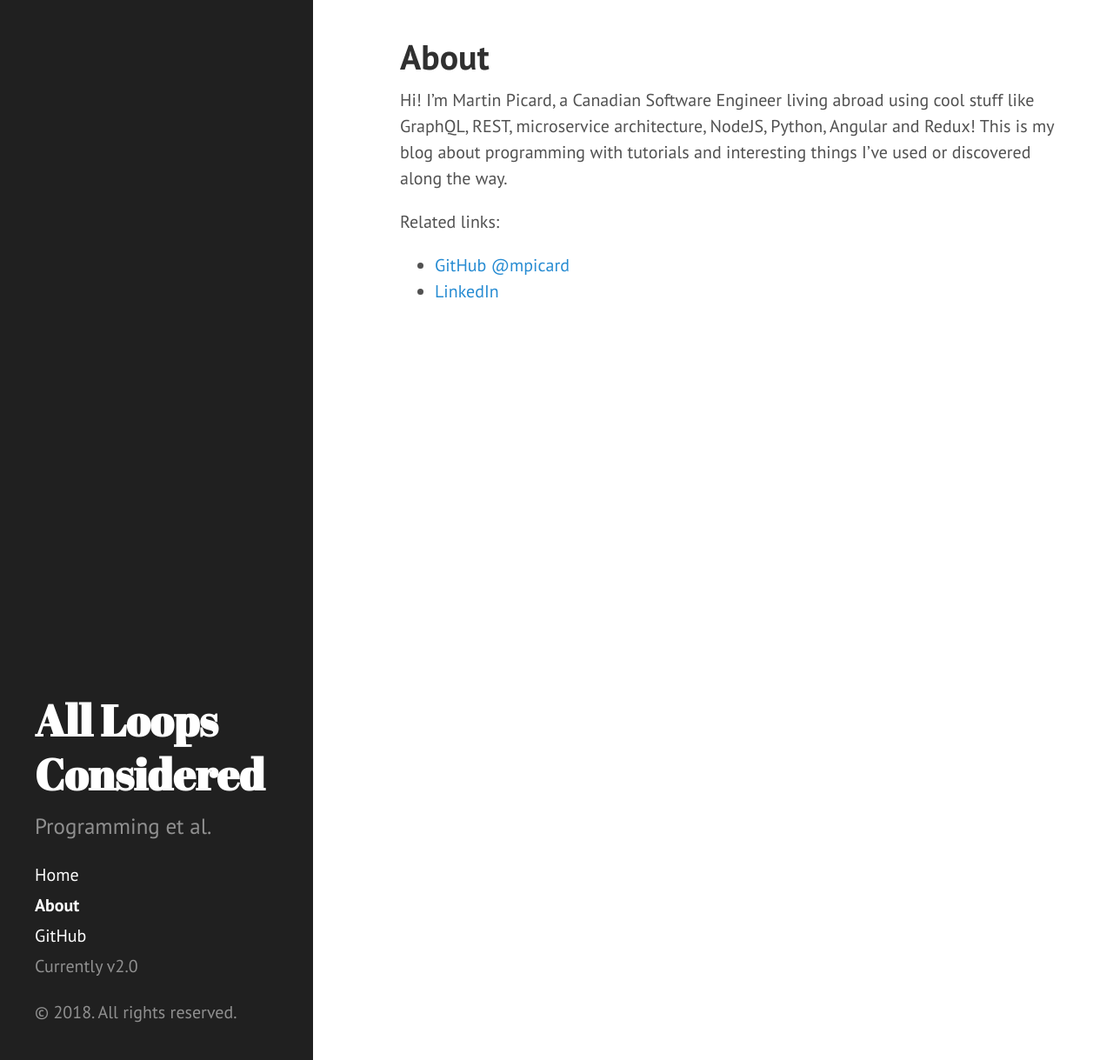
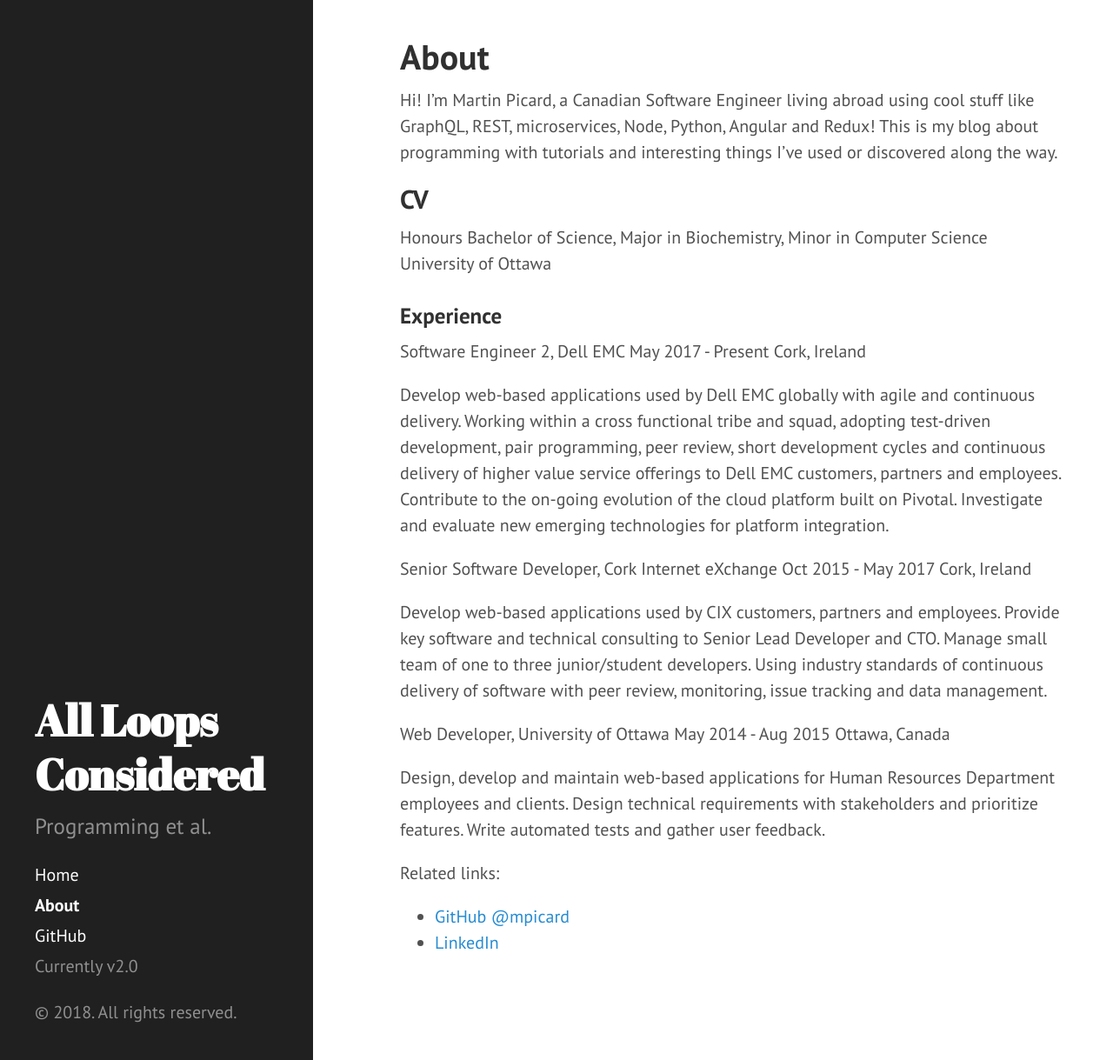
Before and after one commit to mpicard/mpicard.github.io, a Jekyll site: the page built from about.md, in a window 1280 px wide and 1219 px high. Shown: the whole window at 87% size. Built offline with Jekyll 4.4.1, drawn with Linux system fonts in a browser that asks for light colours; comment, search, counter and statistics services are not loaded.

Commit message:
Fix urls and update about me

```diff
--- a/about.md
+++ b/about.md
@@ -3,7 +3,33 @@ layout: page
 title: About
 ---
 
-Hi! I'm Martin Picard, a Canadian Software Engineer living abroad using cool stuff like GraphQL, REST, microservice architecture, NodeJS, Python, Angular and Redux! This is my blog about programming with tutorials and interesting things I've used or discovered along the way.
+Hi! I'm Martin Picard, a Canadian Software Engineer living abroad using cool stuff like GraphQL, REST, microservices, Node, Python, Angular and Redux! This is my blog about programming with tutorials and interesting things I've used or discovered along the way.
+
+## CV
+
+Honours Bachelor of Science, Major in Biochemistry, Minor in
+Computer Science
+University of Ottawa
+
+### Experience
+
+Software Engineer 2, Dell EMC
+May 2017 - Present
+Cork, Ireland
+
+Develop web-based applications used by Dell EMC globally with agile and continuous delivery. Working within a cross functional tribe and squad,  adopting test-driven development, pair programming, peer review, short development cycles and continuous delivery of higher value service offerings to Dell EMC customers, partners and employees. Contribute to the on-going evolution of the cloud platform built on Pivotal. Investigate and  evaluate new emerging technologies for platform integration.
+
+Senior Software Developer, Cork Internet eXchange
+Oct 2015 - May 2017
+Cork, Ireland
+
+Develop web-based applications used by CIX customers, partners and employees. Provide key software and technical consulting to Senior Lead Developer and CTO. Manage small team of one to three junior/student developers. Using industry standards of continuous delivery of software with peer review, monitoring, issue tracking and data management.
+
+Web Developer, University of Ottawa
+May 2014 - Aug 2015
+Ottawa, Canada
+
+Design, develop and maintain web-based applications for Human Resources Department employees and clients. Design technical requirements with stakeholders and prioritize features. Write automated tests and gather user feedback.
 
 Related links:
 
```
Also changed, not shown: _posts/2018-07-07-angular-remote-lazy-loading.md (+3 -3 lines).
